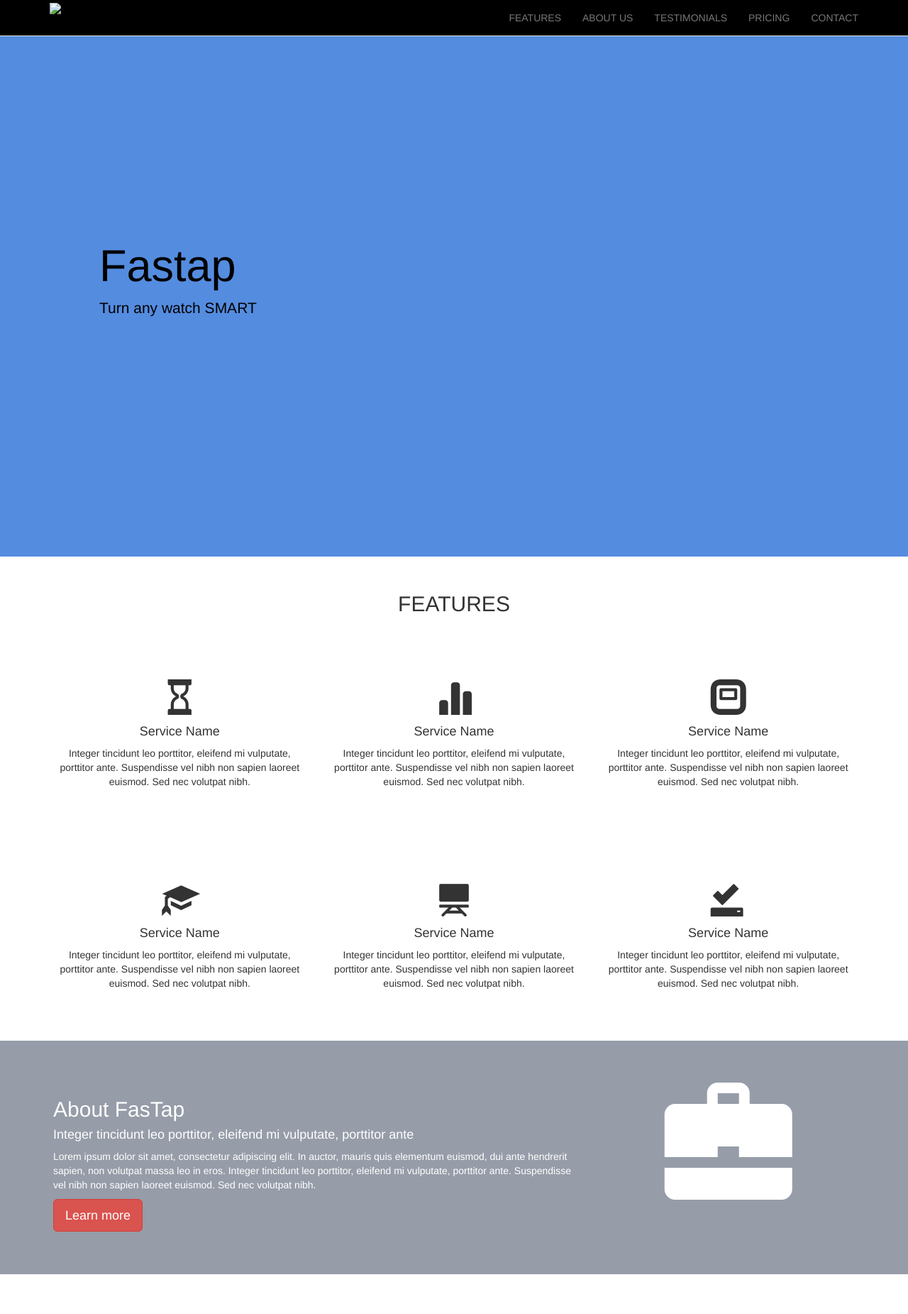
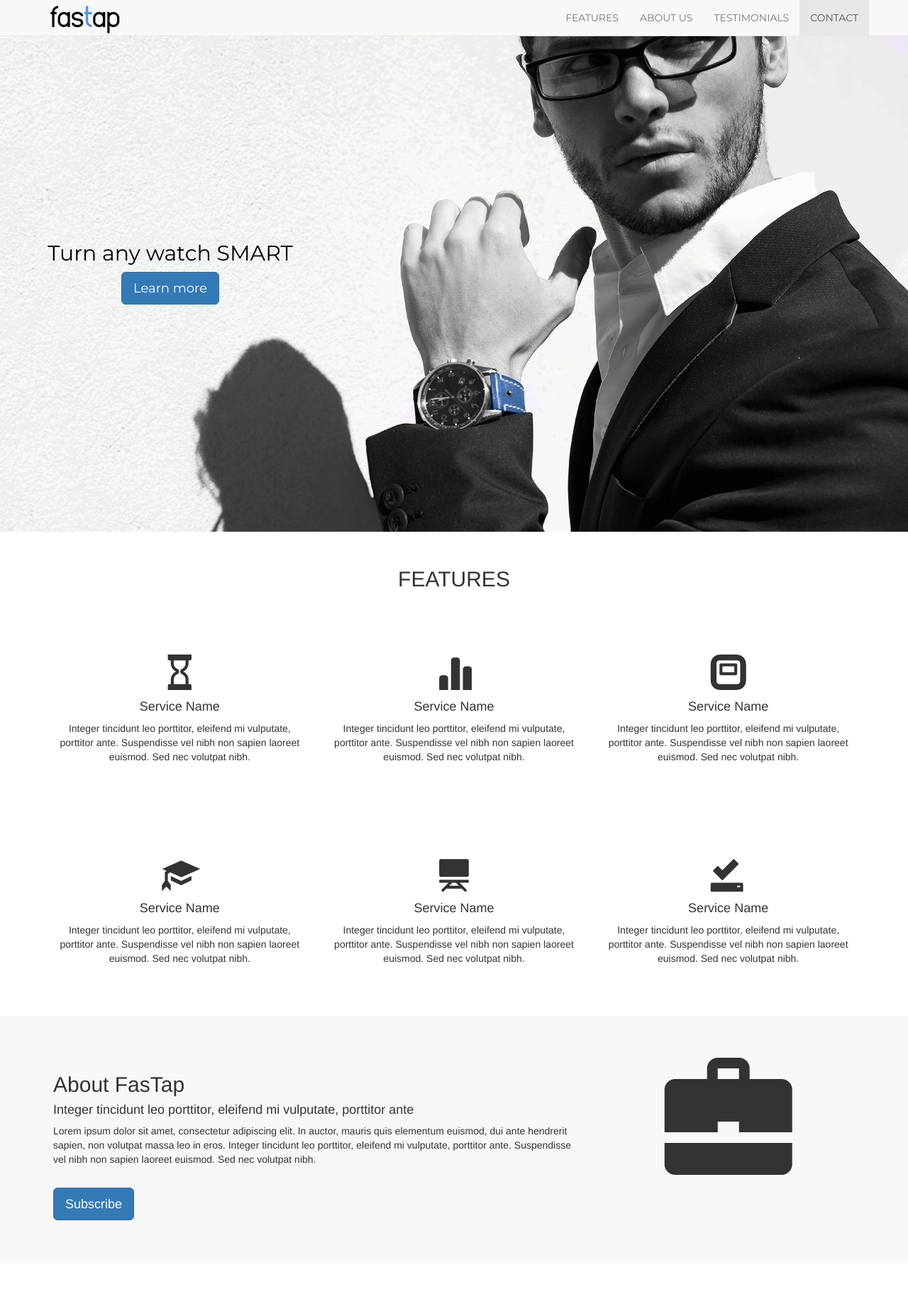
Before and after one commit to danielelisi/fastap, a plain HTML site: page index.html in a window 1280 px wide. Shown: the top 1851 px of the page at 71% size. Drawn offline with nearby package versions, Linux system fonts and the light colour scheme.

Commit message:
background and navbar scrolling

```diff
--- a/index.html
+++ b/index.html
@@ -14,6 +14,10 @@
         <!-- Latest compiled and minified JavaScript -->
         <script src="https://maxcdn.bootstrapcdn.com/bootstrap/3.3.7/js/bootstrap.min.js" integrity="sha384-Tc5IQib027qvyjSMfHjOMaLkfuWVxZxUPnCJA7l2mCWNIpG9mGCD8wGNIcPD7Txa" crossorigin="anonymous"></script>
 
+        <link href="https://fonts.googleapis.com/css?family=Montserrat" rel="stylesheet" type="text/css">
+
+        <link href="https://fonts.googleapis.com/css?family=Lato" rel="stylesheet" type="text/css">
+
         <link href="style.css" type="text/css" rel="stylesheet">
 
 
@@ -21,13 +25,13 @@
 
     </head>
 
-    <body>
+    <body id="myPage" data-spy="scroll" data-target=".navbar" data-offset="60">
 
         <!-- NAVBAR -->
         <nav class="navbar navbar-default navbar-fixed-top">
             <div class="container">
                 <div class="navbar-header">
-                    <a class="navbar-brand" href="#"><img src="img/logoWhite.png" id="logo-navbar"></a>
+                    <a class="navbar-brand" href="#"><img src="img/fastap.png" id="logo-navbar"></a>
                     <button type="button" class="navbar-toggle" data-toggle="collapse" data-target="#site-navbar">
                     <span class="icon-bar"></span>
                     <span class="icon-bar"></span>
@@ -37,10 +41,9 @@
                 </div>
                 <div class="collapse navbar-collapse" id="site-navbar">
                     <ul class="nav navbar-nav navbar-right">
-                    <li><a href="#about">FEATURES</a></li>
-                    <li><a href="#services">ABOUT US</a></li>
-                    <li><a href="#portfolio">TESTIMONIALS</a></li>
-                     <li><a href="#pricing">PRICING</a></li>
+                    <li><a href="#features">FEATURES</a></li>
+                    <li><a href="#about">ABOUT US</a></li>
+                    <li><a href="#testimonials">TESTIMONIALS</a></li>
                     <li><a href="#contact">CONTACT</a></li>
                     </ul>
                 </div>
@@ -49,16 +52,21 @@
 
 
         <!-- HEADER -->
-        <div class="jumbotron">
-            <div id="header-text">
-                <h1>Fastap</h1>
-                <p>Turn any watch SMART</p>
+            <div class="jumbotron">
+                <div class="container-fluid">
+                    <div class="row">
+                        <div class="col-sm-4 text-center">
+                            <h2>Turn any watch SMART</h2>
+                            <button class="btn btn-primary btn-lg">Learn more</button>
+                        </div>
+                    </div>
+                </div>
             </div>
-        </div>
+
 
 
         <!-- FEATURES -->
-        <div class="container-fluid text-center">
+        <div id="features" class="container-fluid text-center">
             <h2>FEATURES</h2>
             <br>
             <div class="row r-padding">
@@ -119,23 +127,24 @@
 
 
         <!-- ABOUT US -->
-        <div class="container-fluid">
+        <div id="about" class="container-fluid">
             <div class="row r-padding grey-backg">
                 <div class="col-sm-8">
                     <h2>About FasTap</h2>
                     <h4>Integer tincidunt leo porttitor, eleifend mi vulputate, porttitor ante</h4>
                     <p>Lorem ipsum dolor sit amet, consectetur adipiscing elit. In auctor, mauris quis elementum euismod, dui ante hendrerit sapien, non volutpat massa leo in eros. Integer tincidunt leo porttitor, eleifend mi vulputate, porttitor ante. Suspendisse vel nibh non sapien laoreet euismod. Sed nec volutpat nibh.</p>
-                    <button class="btn btn-danger btn-lg">Learn more</button>
+                    <br>
+                    <button class="btn btn-primary btn-lg">Subscribe</button>
                 </div>
                 <div class="col-sm-4 text-center">
                     <span class="glyphicon glyphicon-briefcase logo-icon"></span>
                 </div>
             </div>
             <div class="row r-padding">
-                <div class="col-sm-3">
+                <div class="col-sm-4">
                     <span class="glyphicon glyphicon-equalizer logo-icon"></span>
                 </div>
-                <div class="col-sm-9">
+                <div class="col-sm-8">
                     <h2>Our Vision</h2>
                     <p>Lorem ipsum dolor sit amet, consectetur adipiscing elit. In auctor, mauris quis elementum euismod, dui ante hendrerit sapien, non volutpat massa leo in eros</p>
                     <h2>History</h2>
@@ -148,17 +157,16 @@
 
 
         <!-- TESTIMONIALS -->
-        <div class="container-fluid">
+        <div id="testimonials" class="container-fluid">
             <div class="row">
-
 
             </div>
         </div>
 
-        <div class="container-fluid bg-grey">
+        <div id="contact" class="container-fluid grey-backg">
           <h2 class="text-center">CONTACT</h2>
           <div class="row">
-            <div class="col-sm-5">
+            <div class="col-sm-5 text-center">
               <p>Contact us and we'll get back to you within 24 hours.</p>
               <p><span class="glyphicon glyphicon-map-marker"></span> Vancouver, CA</p>
               <p><span class="glyphicon glyphicon-phone"></span> +00 1515151515</p>
@@ -176,7 +184,7 @@
               <textarea class="form-control" id="comments" name="comments" placeholder="Comment" rows="5"></textarea><br>
               <div class="row">
                 <div class="col-sm-12 form-group">
-                  <button class="btn btn-default pull-right" type="submit">Send</button>
+                  <button class="btn btn-primary pull-right" type="submit">Send</button>
                 </div>
               </div>
             </div>
--- a/style.css
+++ b/style.css
@@ -1,3 +1,10 @@
+@media screen and (max-width: 768px) {
+    .col-sm-4 {
+        text-align: center;
+        margin: 30px 0;
+    }
+}
+
 .jumbotron {
     color: #000;
     background-color:#548CDF;
@@ -5,6 +12,15 @@
     background-image: url(img/header.gif);
     background-position: center;
     background-size:cover;
+    font-family: Montserrat, sans-serif;
+    font-size: 2em;
+}
+
+.
+
+.text-head {
+    font-family: Montserrat, sans-serif;
+    font-size: 40px;
 }
 
 #header-text {
@@ -16,8 +32,7 @@
 }
 
 .grey-backg {
-    background-color: #969CA8;
-    color: #fff;
+    background-color: #f8f8f8;
 }
 
 .logo-icon {
@@ -33,11 +48,12 @@
 }
 
 .navbar {
-    background-color: black;
+    background-color: ;
+    font-family: Montserrat, sans-serif;
 }
 
 #logo-navbar {
-    margin-top: -11px;
+    margin-top: -13px;
 }
 
 #white-band {
```
Also changed, not shown: img/fastap copy.png (added), img/fastap.png (added), img/header.gif (added), img/logoWhite.png (added).
